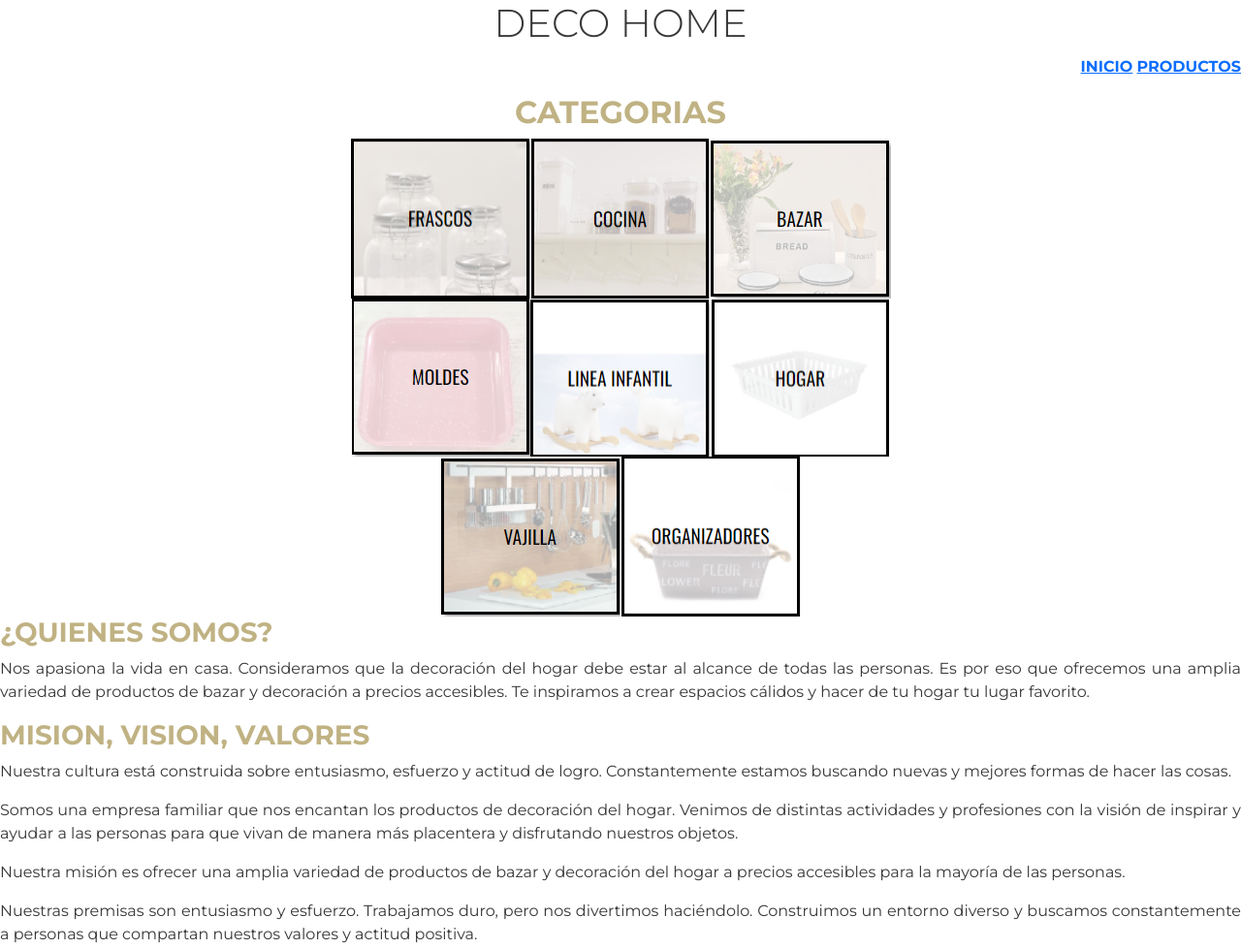
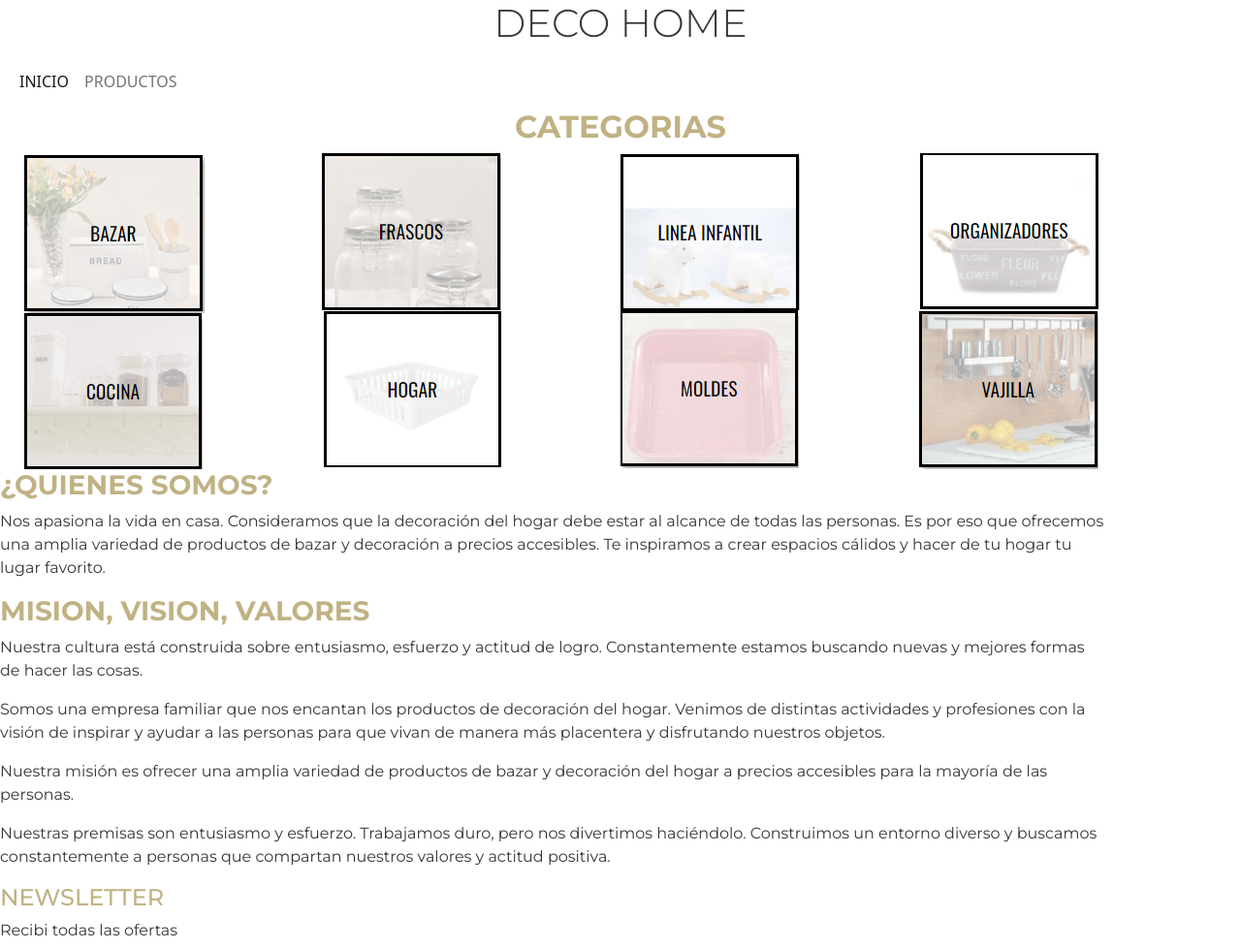
Before and after one commit to florenciaflorencia/DECOHOME-GIUSTI, a plain HTML site: page index.html in a window 1280 px wide. Shown: the top 979 px of the page at 97% size. Drawn offline with nearby package versions, Linux system fonts and the light colour scheme.

Commit message:
first commit

```diff
--- a/css/style.css
+++ b/css/style.css
@@ -1,86 +1,41 @@
-*{margin: 0;
-    padding: 0;}
+
+* {
+    margin: 0;
+    padding: 0;
+}
+
 h1{
         text-align: center;
         font-family: 'Montserrat', sans-serif;
         font-weight: 300;
         color: #373737;
     }
-nav ul li{
-        display: inline;
-        color: #dcd0c0;
-        font-family: 'Montserrat', sans-serif;
-        font-weight: 700;
-        justify-content: center;
-       }
-nav{
-  display: flex;
-  flex-wrap: nowrap;
-  justify-content: space-around;
-  align-items: center;
-  grid-area: nav;
-}
-section{
-  display: flex;
-  align-content: center;
-  grid-area: section;
-  flex-direction: row-reverse;
-  justify-content: center;
-  flex-wrap: nowrap;
-}
 
-h2{
+ .contenedormain{
+     margin: 0;
+     padding: 0;
+ }
+
+       h2{
         text-align: center;
         font-family: 'Montserrat', sans-serif;
         font-weight: bold;
         color: #c0b283;
-        grid-area: h2;
       }
 h3{
-       text-align: left;
         font-family: 'Montserrat', sans-serif;
         font-weight: bold;
         color: #c0b283;
-        grid-area: h3;
       }
 p{
-        text-align: justify;
         color: #373737;
         font-family: 'Montserrat', sans-serif;
         font-weight: 400;
-        grid-area: parrafo;
      }
-main{
-  grid-area: main;
-}
-.div{
-  transform: scale(3);
-}
-.gradiente{
-  background-image:linear-gradient(to left, #c0b283, #dcd0c0,#f7f3ee) ;
-}
+
+
 footer{
-        text-align: left;
         font-family: 'Montserrat', sans-serif;
         font-weight: bold;
         color: #c0b283;
-        grid-area: footer;
-        height: 500px;
       }
-.navbar{
-  display: flex;
-  flex-direction: row;
-  flex-wrap: wrap;
-  justify-content: flex-end;
-}
-
-div{
-    display: grid;
-    grid-template-columns: repeat(4,1fr);
-    grid-template-rows: repeat(4,1fr);
-    grid-template-areas:
-    "nav nav nav nav "
-    "h2 h2 h2 h2 h2 "
-    "section section section section "
-    "main main main main"
-    "footer footer footer footer"
--- a/css/styleprod.css
+++ b/css/styleprod.css
@@ -19,13 +19,6 @@ nav ul li{
         font-weight: 700;
          }
 
-nav{
-    display: flex;
-    flex-wrap: nowrap;
-    justify-content: flex-end;
-    align-items: center;
-    grid-area: nav;
-}
  h3{
       text-align: left;
       font-family: 'Montserrat', sans-serif;
--- a/index.html
+++ b/index.html
@@ -13,35 +13,62 @@
 
 </head>
 <body>
+   <div></div>
     <h1>DECO HOME</h1>
     <header>
-       <div>
-        <nav>
-           <ul>
-               <li><a href="./index.html">INICIO</a></li>
-               <li><a href="./productos.html">PRODUCTOS</a></li>
+        <nav class="navbar navbar-expand-lg navbar-light navBarCambio">
+            <div class="container-fluid">
+              <button class="navbar-toggler" type="button" data-bs-toggle="collapse" data-bs-target="#navbarNav" aria-controls="navbarNav" aria-expanded="false" aria-label="Toggle navigation">
+                <span class="navbar-toggler-icon"></span>
+              </button>
+              <div class="collapse navbar-collapse" id="navbarNav">
+                <ul class="navbar-nav">
+                  <li class="nav-item">
+                    <a class="nav-link active" aria-current="page" href="./index.html">INICIO</a>
+                  </li>
+                  <li class="nav-item">
+                    <a class="nav-link" href="./productos.html">PRODUCTOS</a>
+                  </li>
+
                 </ul>
+              </div>
+            </div>
           </nav>
       </header>
 
       <h2>CATEGORIAS</h2>
+     <div class="container-fluid container3 row">
+         <div class="contenedor1 col-lg-3  col-12 contenedor1">
              <section>
                 <img src="./imagenes/indexbazar.png" alt="bazar">
                 <img src="./imagenes/indexcocina.png" alt="cocina">
+             </section>
+         </div>
+         <div class="contenedor2 col-lg-3 col-12  contenedor2">
+             <section>
                 <img src="./imagenes/indexfrasco.png" alt="frascos">
+                <img src="./imagenes/indexhogar.png" alt="hogar">
              </section>
+         </div>
+       <div class="contenedor3 col-lg-3  col-12 contenedor3">
            <section>
-        <img src="./imagenes/indexhogar.png" alt="hogar">
             <img src="./imagenes/indexlineainfantil.png" alt="infantil">
             <img src="./imagenes/indexmoldes.png" alt="moldes">
            </section>
+       </div>
+
+        <div class="contenerdor3 col-lg-3 col-12 contenedor4">
           <section>
             <img src="./imagenes/indexorganizadores.png" alt="organizadores">
               <img src="./imagenes/indexvajilla.png" alt="vajilla">
+        </div>
+    </div>
       </section>
+    </div>
 
 
     <main>
+        <div class="container contenedormain">
        <h3>¿QUIENES SOMOS?</h3>
        <p>Nos apasiona la vida en casa. Consideramos que la decoración del hogar debe estar al alcance de todas las personas.
           Es por eso que ofrecemos una amplia variedad de productos de bazar y decoración a precios accesibles.
@@ -51,6 +78,7 @@
        <p> Somos una empresa familiar que nos encantan los productos de decoración del hogar. Venimos de distintas actividades y profesiones con la visión de inspirar y ayudar a las personas para que vivan de manera más placentera y disfrutando nuestros objetos.</p>
        <p>Nuestra misión es ofrecer una amplia variedad de productos de bazar y decoración del hogar a precios accesibles para la mayoría de las personas.</p>
        <p>Nuestras premisas son entusiasmo y esfuerzo. Trabajamos duro, pero nos divertimos haciéndolo. Construimos un entorno diverso y buscamos constantemente a personas que compartan nuestros valores y actitud positiva.</p>
+    </div>
     </main>
 
    <footer>
```
Also changed, not shown: productos.html (+73 -18 lines). Lines whose indentation alone changed are shown as unchanged.
